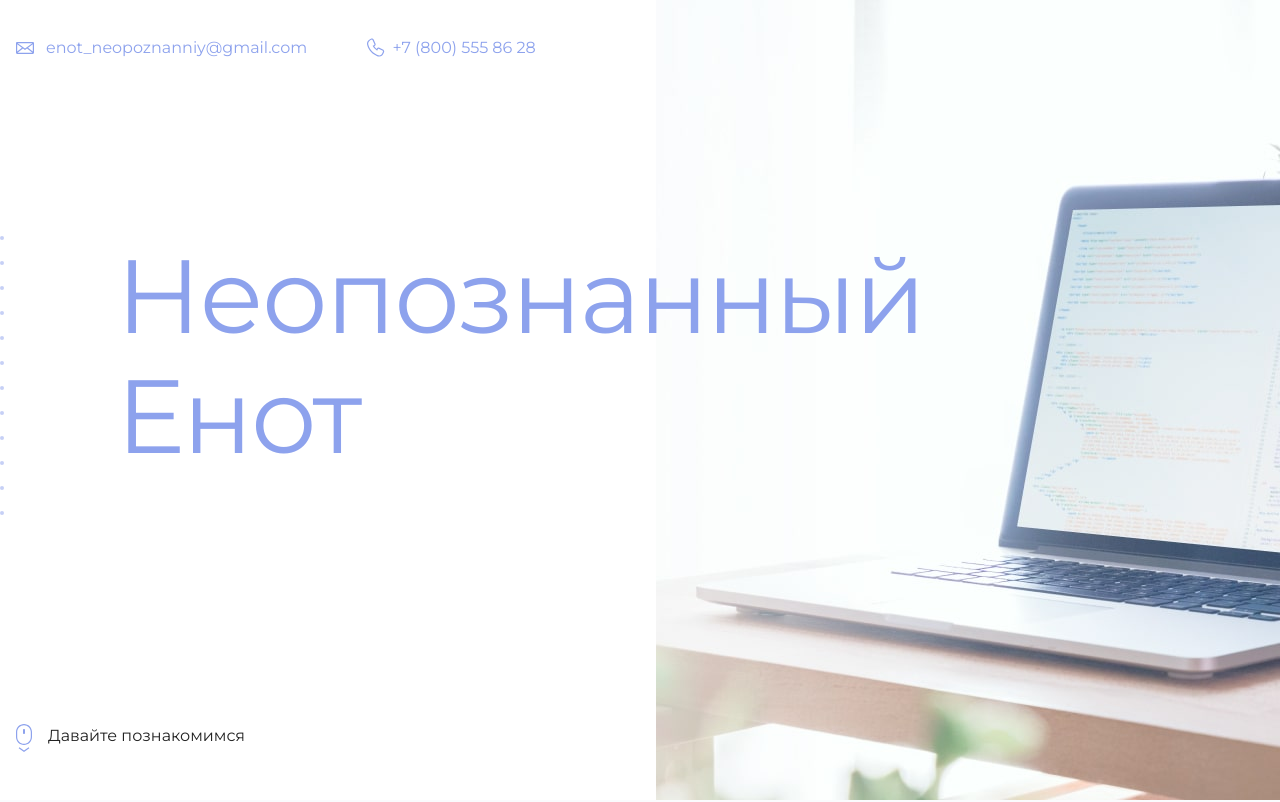
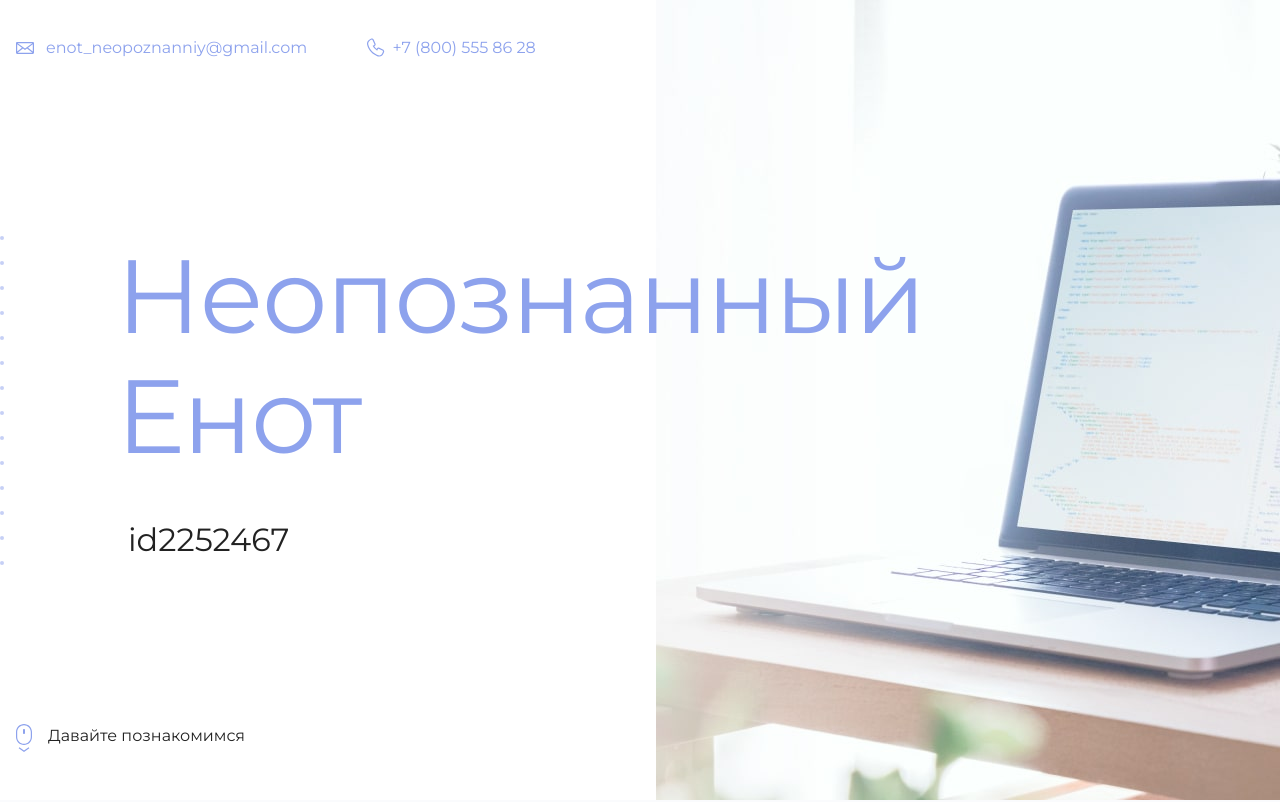
Before and after one commit to DianaKondrashova/sedona, a plain HTML site: page index.html in a window 1280 px wide. Shown: the top 802 px of the page. Drawn offline with Linux system fonts and the light colour scheme; files whose address does not match are found by name.

Commit message:
Update index.html

```diff
--- a/index.html
+++ b/index.html
@@ -19,7 +19,7 @@
       <section class="hero-image">
         <div class="container">
           <h1 class="heading">Неопознанный Енот</h1>
-          <p><!-- Тут ваш id на сайте Академии --></p>
+          <p>id2252467</p>
         </div>
       </section>
 
```
